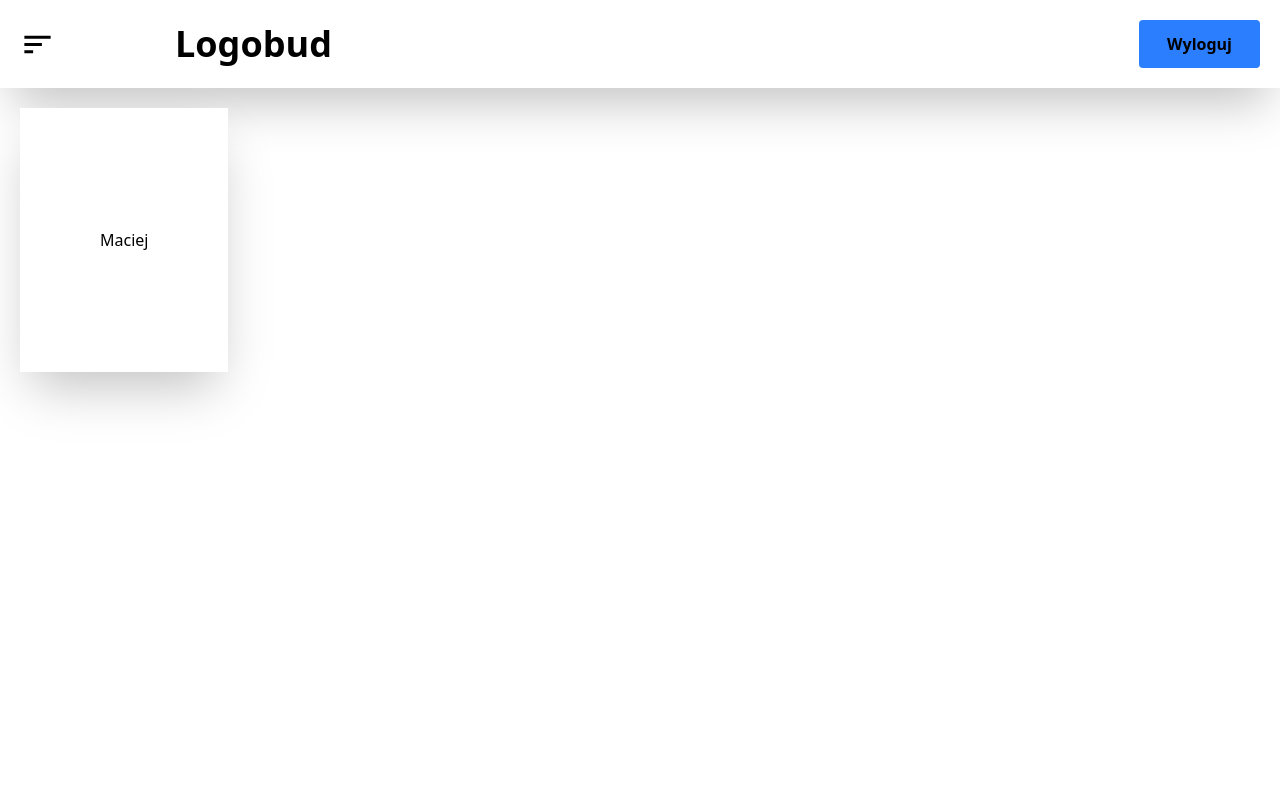
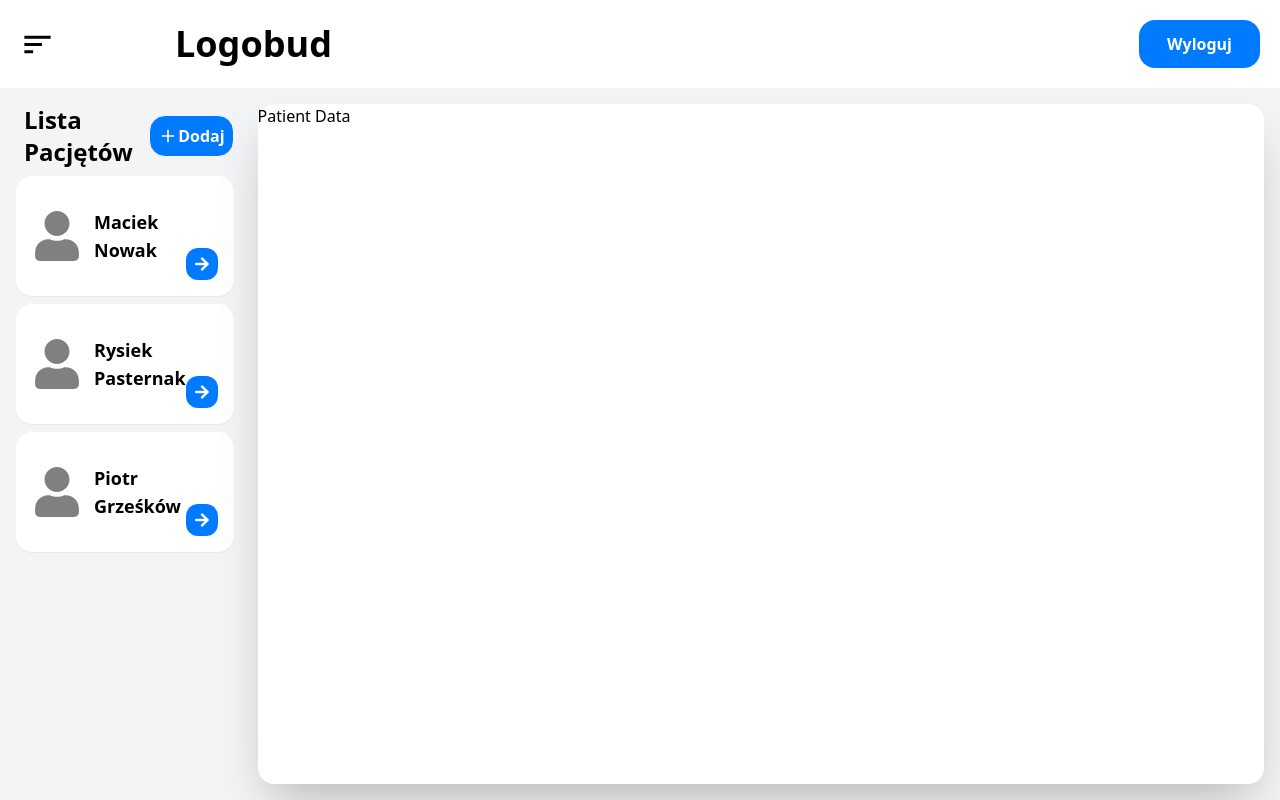
Before and after one commit to MrMatiasz13/patient-management-web, a React (Vite) app in the folder webapp/: page /patients in a window 1280 px wide. Built offline with nearby package versions, Linux system fonts and the light colour scheme.

Commit message:
Added patient list view

```diff
--- /dev/null
+++ b/webapp/src/components/PatientListItem.tsx
@@ -0,0 +1,42 @@
+import { Patient } from "../utils/types/patient";
+import { FaUser, FaArrowRight } from "react-icons/fa";
+
+interface PatientListItemProps extends Patient {
+  isSelected: boolean;
+  onClick: () => void;
+}
+
+function PatientListItem({
+  isSelected,
+  onClick,
+  ...patient
+}: PatientListItemProps) {
+  return (
+    <div
+      className={`flex mt-2 p-4 bg-white shadow-2xs rounded-2xl cursor-pointer ${
+        isSelected ? "border-2 border-blue-500" : ""
+      }`}
+      onClick={onClick}
+    >
+      <div className="flex w-full my-4 gap-3">
+        <div className="flex h-full items-center">{patientImage(patient)}</div>
+        <div className="flex text-lg font-semibold">
+          {patient.name} {patient.surename}
+        </div>
+      </div>
+      <button className="flex justify-end mt-auto bg-[#007bff] hover:bg-[#0069d9] text-white px-2 py-2 rounded-xl">
+        <FaArrowRight />
+      </button>
+    </div>
+  );
+}
+
+const patientImage = (patient: Patient) => {
+  if (!patient.imagePath) {
+    return <FaUser size={50} color="gray" />;
+  }
+
+  return <img src={patient.imagePath} alt="Patient" />;
+};
+
+export default PatientListItem;
--- a/webapp/src/components/TopBar.tsx
+++ b/webapp/src/components/TopBar.tsx
@@ -9,7 +9,7 @@ function TopBar() {
   };
 
   return (
-    <div className="flex w-screen py-5 items-center justify-between bg-white shadow-2xl">
+    <div className="flex w-screen py-5 items-center justify-between bg-white shadow">
       <div className="flex h-full mx-5 justify-center items-center">
         <button className="cursor-pointer">
           <MdOutlineSort size={35} />
@@ -17,7 +17,7 @@ function TopBar() {
         <span className="mx-30 font-bold text-4xl">Logobud</span>
       </div>
       <button
-        className="bg-blue-500 font-bold py-3 px-7 mx-5 rounded-sm"
+        className="bg-[#007bff] hover:bg-[#0069d9] text-white font-bold py-3 px-7 mx-5 rounded-2xl cursor-pointer"
         onClick={handleLogout}
       >
         Wyloguj
--- a/webapp/src/pages/PatientsScreen.tsx
+++ b/webapp/src/pages/PatientsScreen.tsx
@@ -1,23 +1,60 @@
+import PatientListItem from "../components/PatientListItem";
 import TopBar from "../components/TopBar";
+import { Patient } from "../utils/types/patient";
+import { useState } from "react";
+import { IoMdAdd } from "react-icons/io";
 
-const patients = [
+const patients: Patient[] = [
   {
-    name: "Maciej",
+    id: 1,
+    name: "Maciek",
     surename: "Nowak",
+  },
+  {
+    id: 2,
+    name: "Rysiek",
+    surename: "Pasternak",
+  },
+  {
+    id: 3,
+    name: "Piotr",
+    surename: "Grześków",
   },
 ];
 
 function PatientsScreen() {
+  const [selectedPatientId, setSelectedPatientId] = useState<number | null>(
+    null
+  );
+
   return (
-    <div className="flex flex-col h-screen items-start">
+    <div className="flex flex-col h-screen">
       <TopBar />
-      {patients.map((val) => {
-        return (
-          <div className="flex m-5 py-30 px-20 bg-white shadow-2xl">
-            <div className="">{val.name}</div>
+      <div className="flex flex-1 bg-gray-100">
+        <div className="flex flex-col w-[20%] m-4">
+          <div className="flex w-full items-center justify-between">
+            <span className="mx-2 text-2xl font-bold">Lista Pacjętów</span>
+            <button className="flex items-center bg-[#007bff] hover:bg-[#0069d9] text-white font-bold px-2 py-2 border rounded-2xl">
+              <IoMdAdd size={20} /> Dodaj
+            </button>
           </div>
-        );
-      })}
+
+          <div className="flex flex-col w-full h-full rounded-2xl">
+            {patients.map((patient) => (
+              <PatientListItem
+                key={patient.id}
+                {...patient}
+                isSelected={selectedPatientId === patient.id}
+                onClick={() => setSelectedPatientId(patient.id)}
+              />
+            ))}
+          </div>
+        </div>
+
+        <div className="flex w-full bg-white shadow-2xl my-4 mr-4 ml-2 rounded-2xl">
+          Patient Data
+        </div>
+      </div>
     </div>
   );
 }
```
Also changed, not shown: webapp/src/utils/types/patient.ts (+4 -3 lines).
